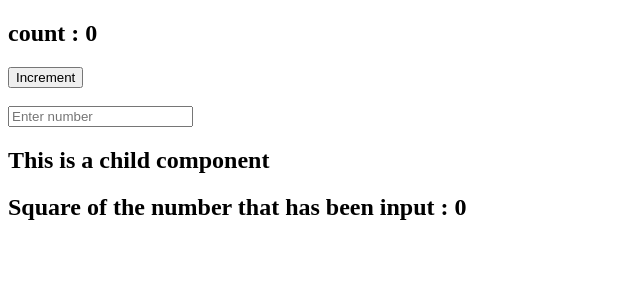
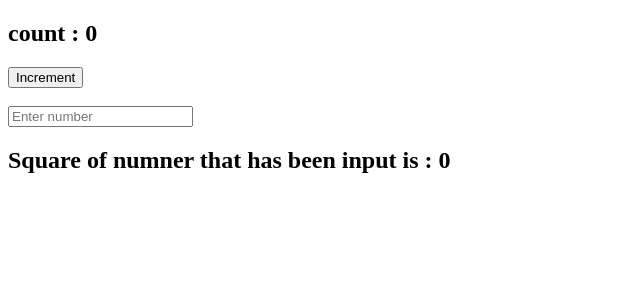
Before and after one commit to saurav-95-dev/React-Redux-CRUD, a React (Vite) app: page / in a window 1280 px wide. Shown: the top 300 px of the page, without its empty margins (0-640 px from the left). Built offline with nearby package versions, Linux system fonts and the light colour scheme.

Commit message:
Preventing unncessary re-render of ChildComponent via React.memo(()=>{Child component content})

```diff
--- a/src/App.jsx
+++ b/src/App.jsx
@@ -1,6 +1,6 @@
 //useMemo : 2 --> Preventing unecessary re-rendering of child components via React.memo !
 
-import React, { useState } from "react";
+import React, {useMemo, useState } from "react";
 import ChildComponent from "./components/ChildComponent"
 
 export default function App(){
@@ -15,7 +15,11 @@ export default function App(){
 
   }
 
-  const result = expensiveTask(number);
+  const result = useMemo(()=>{
+    console.log("Calling expensive function inside useMemo...")
+    return expensiveTask(number);
+
+  },[number])
 
 
 
--- a/src/components/ChildComponent.jsx
+++ b/src/components/ChildComponent.jsx
@@ -1,11 +1,12 @@
 import React from "react";
 
-export default function ChildComponent({result}){
-  return(
-    <>
-     <h2>This is a child component</h2>
-     {console.log("Child component is rendered ..")}
-     <h2>Square of the number that has been input : {result}</h2>
-    </>
-  )
-}
+const ChildComponent = React.memo(({result})=>{
+   return(
+      <>
+      {console.log("ChildComponent is rendered ..")}
+      <h2>Square of numner that has been input is : {result}</h2>
+      </>
+   )
+})
+
+export default ChildComponent;
```
